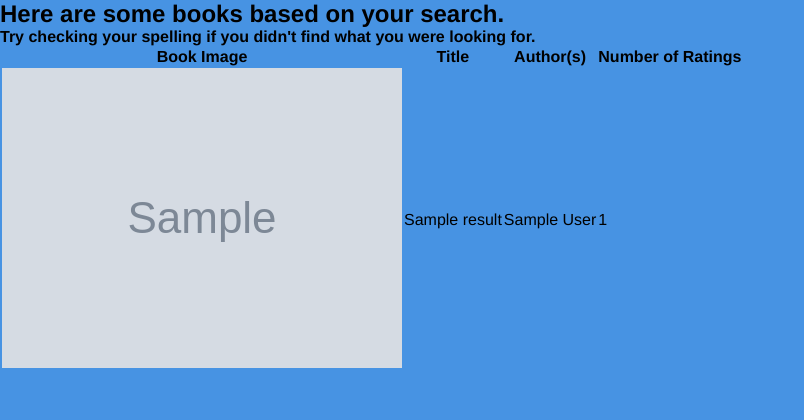
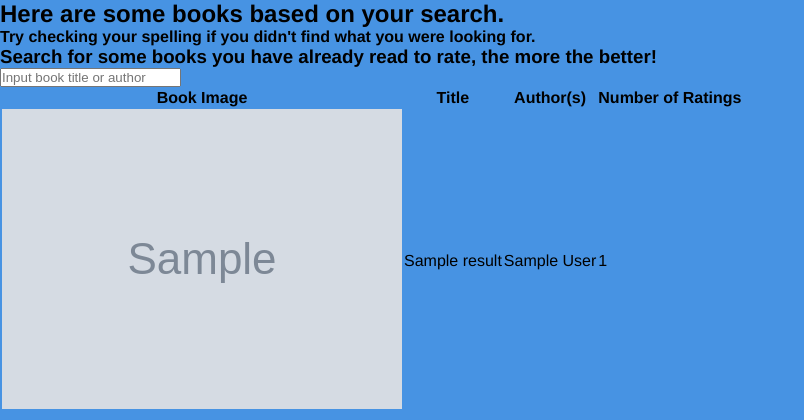
Before and after one commit to ColinB19/BookRecommender, a Flask app: template bookrecommender/templates/results.html in a window 1280 px wide. Shown: the top 420 px of the page, without its empty margins (0-804 px from the left). Run offline with Flask 2, Linux system fonts and the light colour scheme; the template is opened without the code that fills it: most values are stand-ins (such as "Sample title", 1, 10 or a date in 2020); grey boxes marked "Sample" are stand-in pictures; parts of the project's set-up code (start-up, migrations or seed data) failed here and were passed over.

Commit message:
added search bar on results page

```diff
--- a/bookrecommender/templates/results.html
+++ b/bookrecommender/templates/results.html
@@ -6,6 +6,18 @@
 {% block body %}
   <h2>Here are some books based on your search.</h2>
   <h4>Try checking your spelling if you didn't find what you were looking for.</h4>
+  <!-- Search bar again -->
+  <form action="/submit" method = "POST">
+    <div class="form-group">
+      <h3>Search for some books you have already read to rate, the more the better!</h3>
+      <input
+        type="text"
+        name="searchQuery"
+        placeholder="Input book title or author"
+        />
+    </div>
+  </form>
+  <!-- results of search -->
   <div class="table-wrapper">
     <table class="fl-table">
       <thead>
```
